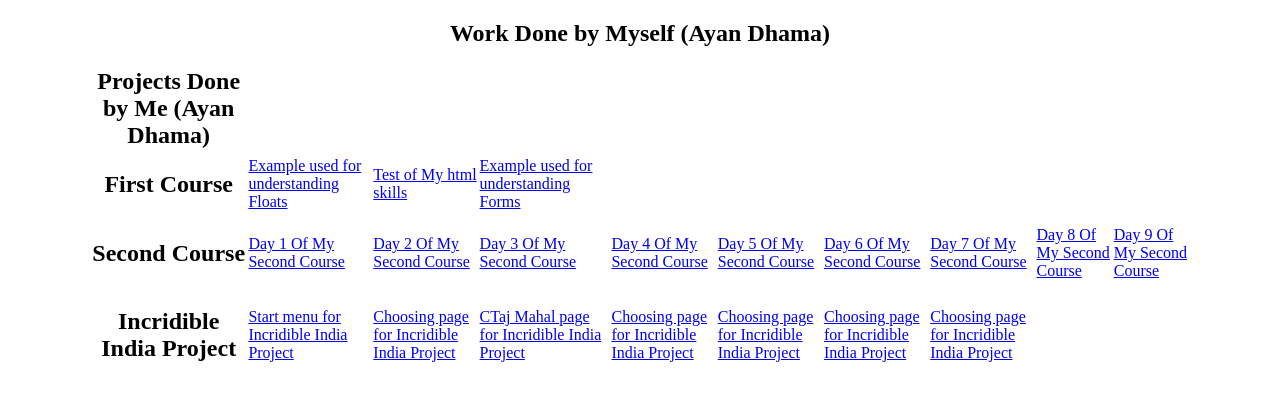
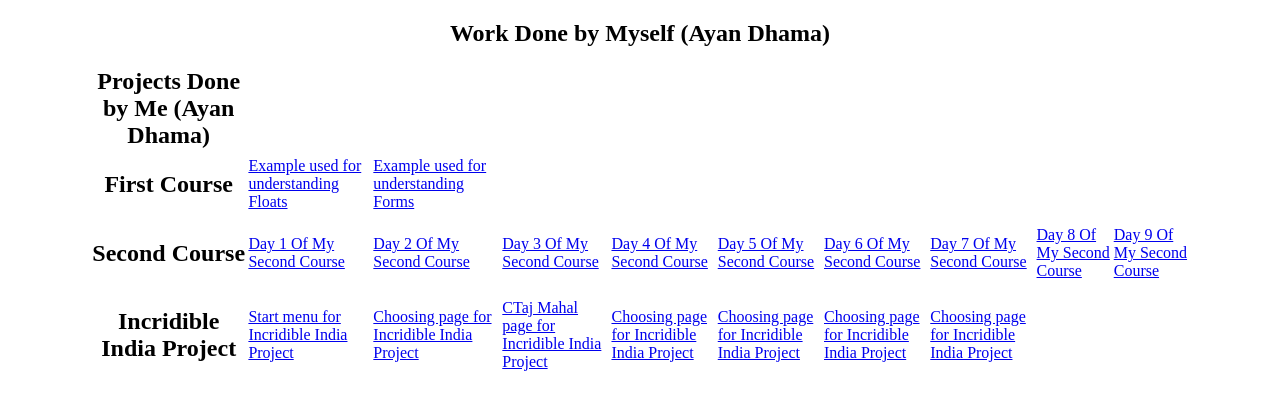
Before and after one commit to AyanDhama-1/Course-Done-Over-The-Years-By-Ayan-Dhama, a plain HTML site: page Combination of all my work.html in a window 1280 px wide. Drawn offline with Linux system fonts and the light colour scheme.

Commit message:
Update Combination of all my work.html
remove the about me website

```diff
--- a/Combination of all my work.html
+++ b/Combination of all my work.html
@@ -40,7 +40,6 @@
 			<tr>
 			<td><h2>First Course<h2></td>
 			<td><a href="Floats.html">Example used for understanding Floats</a></td>
-			<td><a href="About me.html">Test of My html skills</a></td>
 			<td><a href="Form.html">Example used for understanding Forms </a></td>
 			</tr>
             <tr>
```
